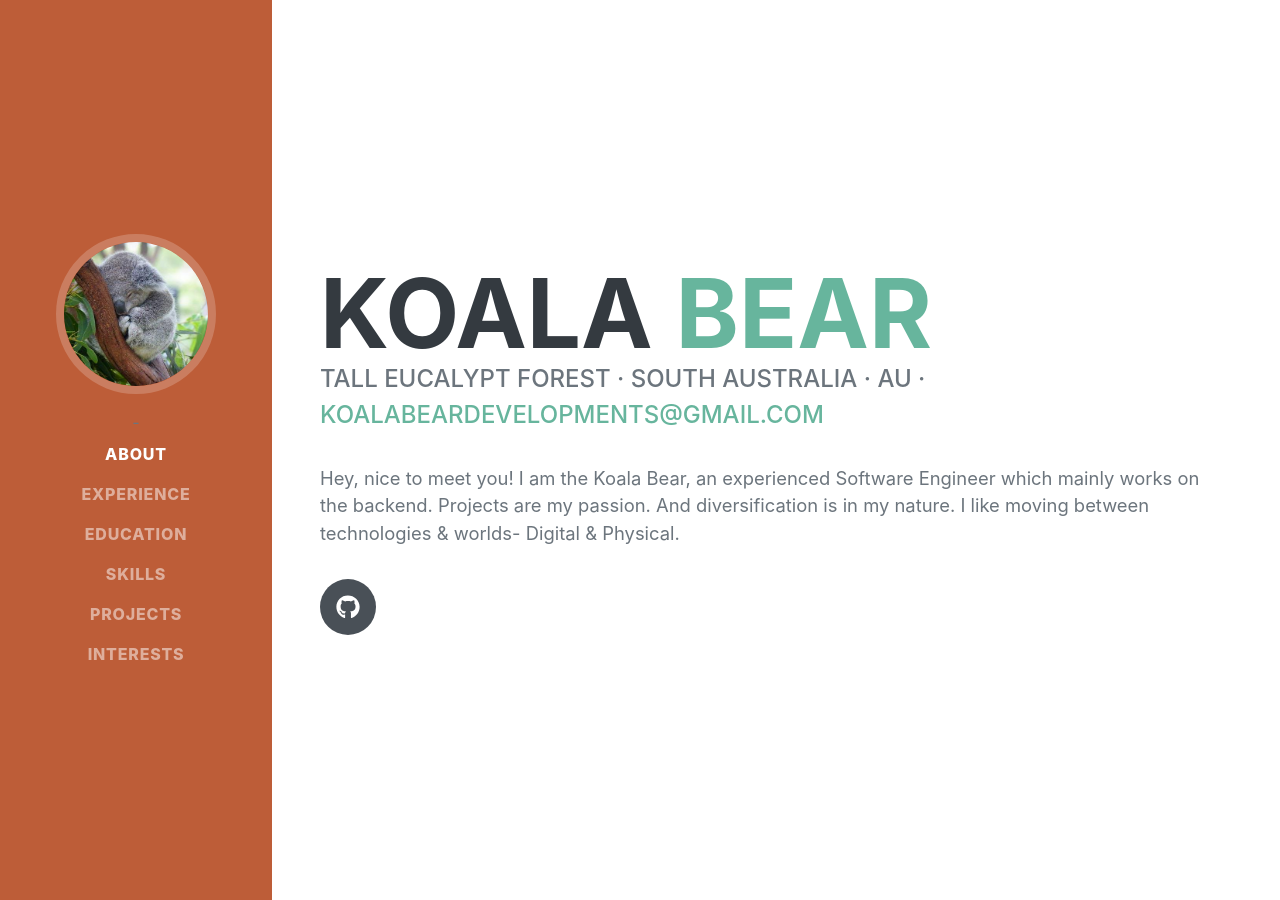
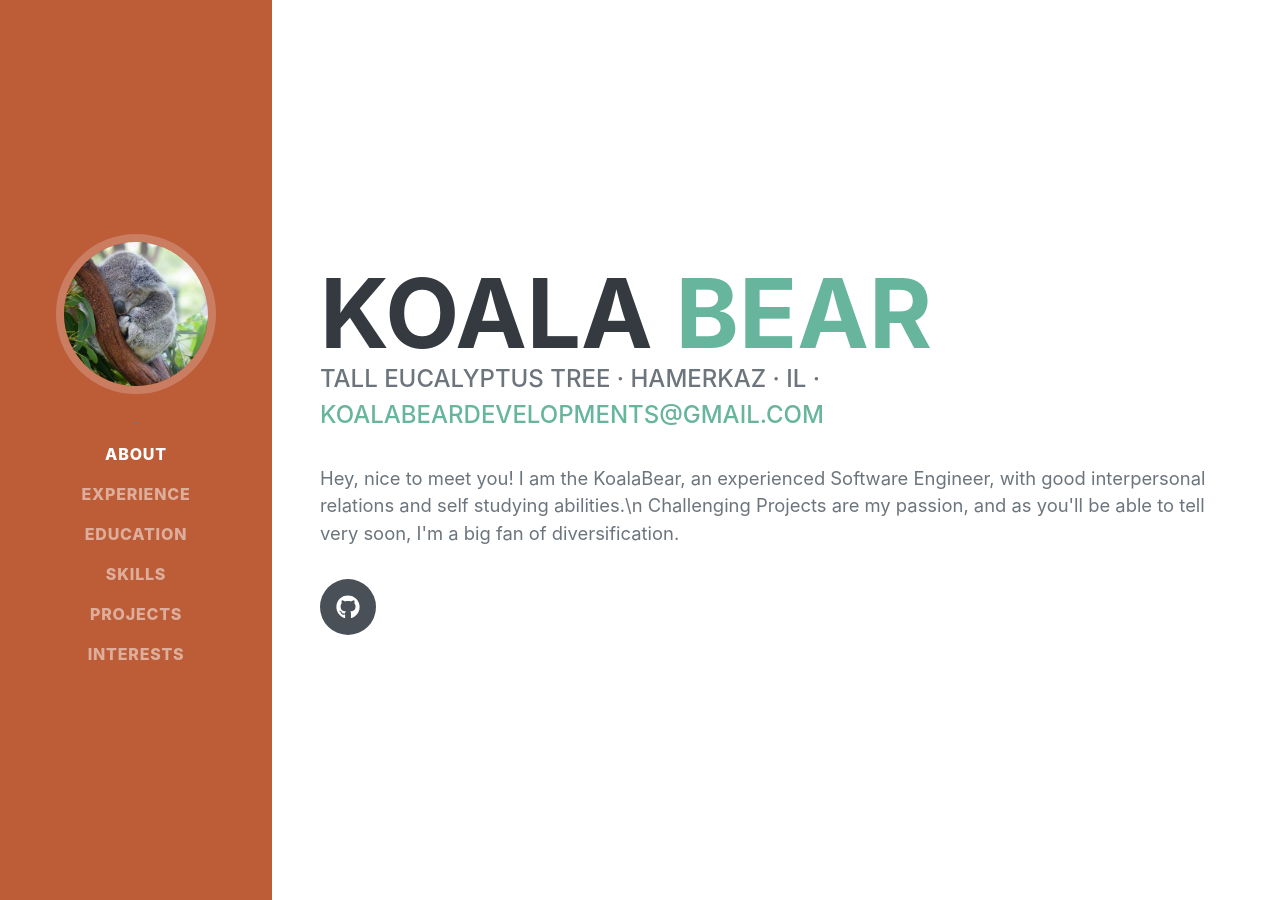
Before and after one commit to KoalaBear/Jekyll-CV, a Jekyll site: the page built from index.md, in a window 1280 px wide and 900 px high. Built offline with Jekyll 4.4.1, drawn with Linux system fonts in a browser that asks for light colours; some web fonts are replaced.

Commit message:
Updated demo content (#5)
Co-authored-by: KoalaBear <koalabeardevelopments@gmail.com>

```diff
--- a/index.md
+++ b/index.md
@@ -4,12 +4,13 @@ layout: default
 # Main Screen
 first-name: Bear
 last-name: Koala
-mobile: AU
-address: Tall Eucalypt Forest
-region: South Australia
+mobile: IL
+address: Tall Eucalyptus Tree
+region: HaMerkaz
 email: koalabeardevelopments@gmail.com
 summary: >
-    Hey, nice to meet you! I am the Koala Bear, an experienced Software Engineer which mainly works on the backend. Projects are my passion. And diversification is in my nature. I like moving between technologies & worlds- Digital & Physical.
+    Hey, nice to meet you! I am the KoalaBear, an experienced Software Engineer, with good interpersonal relations and self studying abilities.\n
+    Challenging Projects are my passion, and as you'll be able to tell very soon, I'm a big fan of diversification.
 linkedin: ""
 github: "https://github.com/koalabear"
 twitter: ""
```
